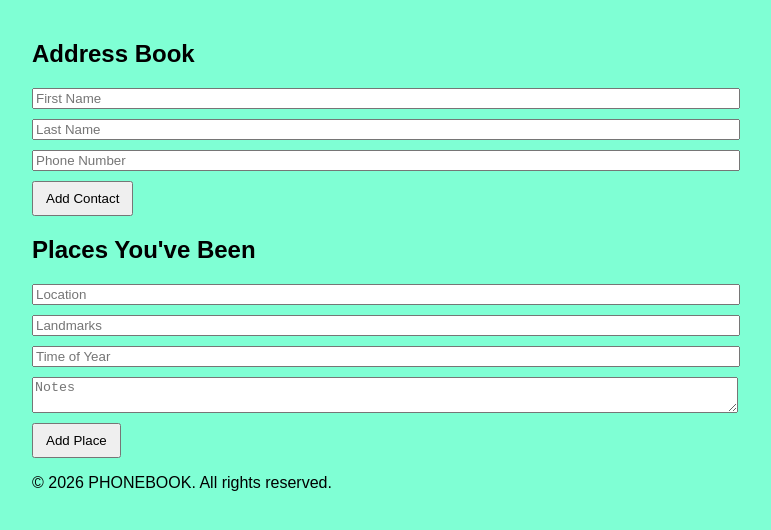
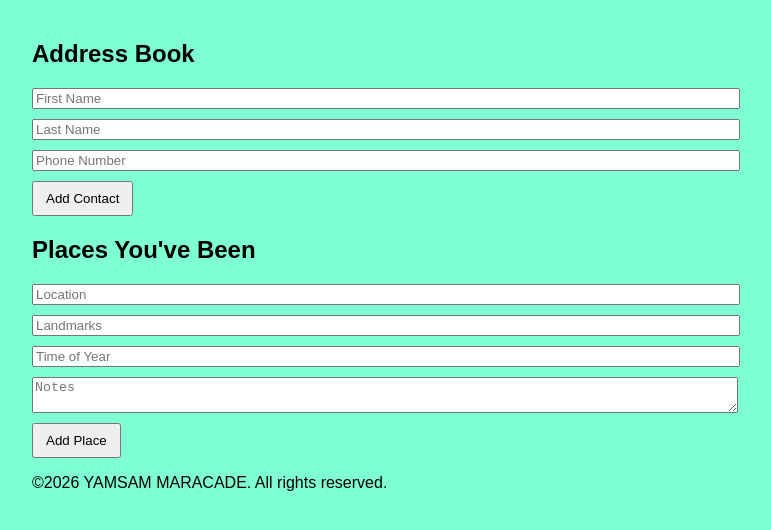
Before and after one commit to yamsam-maracade/phoneBook, a plain HTML site: page index.html in a window 1280 px wide. Shown: the whole page, without its empty margins (258-1029 px from the left). Drawn offline with Linux system fonts and the light colour scheme.

Commit message:
added licence

```diff
--- a/index.html
+++ b/index.html
@@ -34,7 +34,7 @@
   <script src="script.js"></script>
 
   <footer>
-    <p>&copy; 2026 PHONEBOOK. All rights reserved.</p>
+    <p>&copy;2026 YAMSAM MARACADE. All rights reserved.</p>
 </footer>
 </body>
 </html>
```
